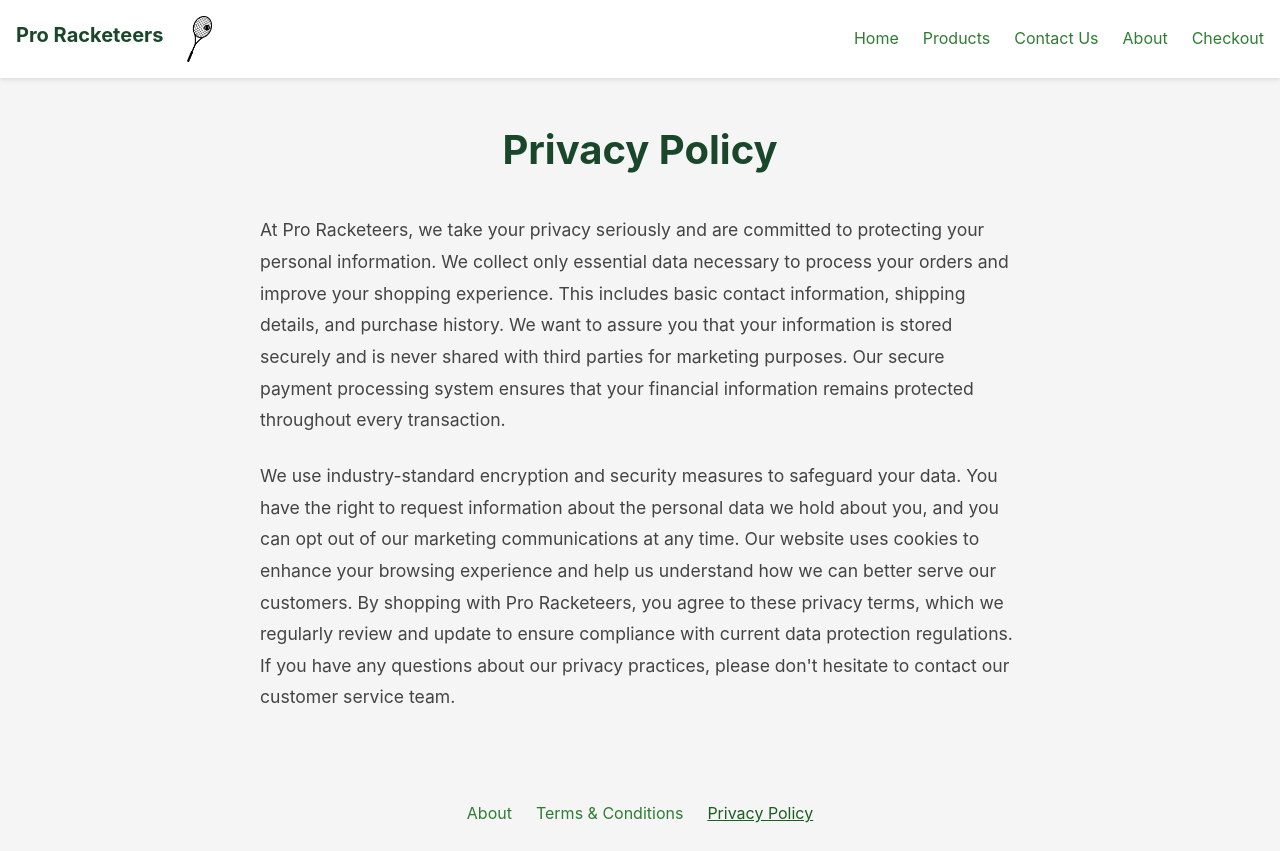
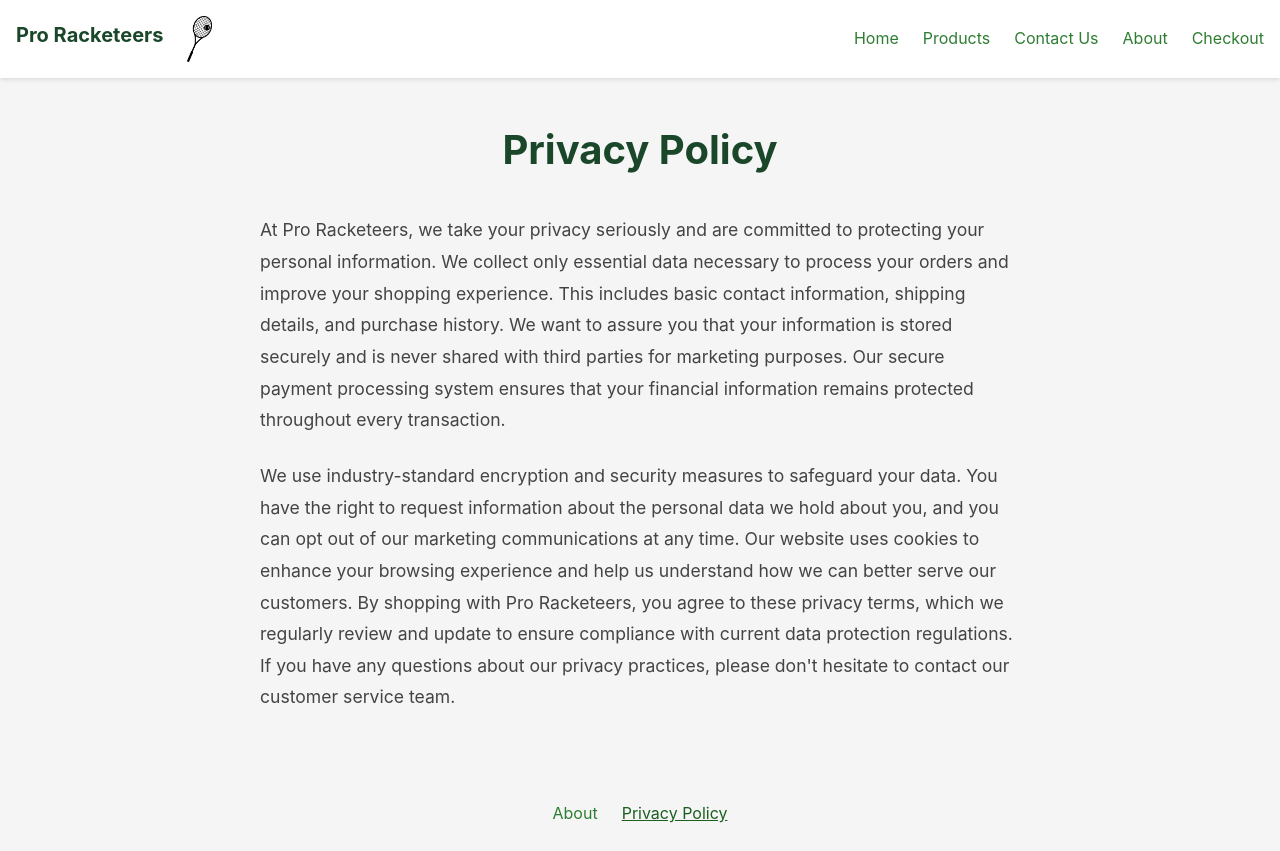
Before and after one commit to joshnorlin/tennis_shop, a React (Vite) app: page /privacy-policy in a window 1280 px wide. Built offline with nearby package versions, Linux system fonts and the light colour scheme.

Commit message:
feat: reflect removal of terms and conditions page

```diff
--- a/src/App.tsx
+++ b/src/App.tsx
@@ -1,3 +1,3 @@
 export default function App() {
-  <div>yup.</div>
+  <div></div>
 }
--- a/src/components/Footer.tsx
+++ b/src/components/Footer.tsx
@@ -13,7 +13,6 @@ export default function Footer() {
     <footer>
       <div>
         {navLink("about", "About")}
-        {navLink("terms-and-conditions", "Terms & Conditions")}
         {navLink("privacy-policy", "Privacy Policy")}
       </div>
     </footer>
--- a/src/main.tsx
+++ b/src/main.tsx
@@ -10,7 +10,6 @@ import HomePage from './interfaces/HomePage';
 import ProductsPage from './interfaces/ProductsPage';
 import Header from './components/Header';
 import Footer from './components/Footer';
-import TermsAndConditionsPage from './interfaces/TermsAndConditionsPage';
 import PrivacyPolicyPage from './interfaces/PrivacyPolicyPage';
 
 createRoot(document.getElementById('root')!).render(
@@ -23,7 +22,6 @@ createRoot(document.getElementById('root')!).render(
         <Route path="/about" element={<AboutPage />} />
         <Route path="/contact-us" element={<ContactUsPage />} />
         <Route path="/checkout" element={<CheckoutPage />} />
-        <Route path="/terms-and-conditions" element={<TermsAndConditionsPage />} />
         <Route path="/privacy-policy" element={<PrivacyPolicyPage />} />
       </Routes>
       <Footer />
```
